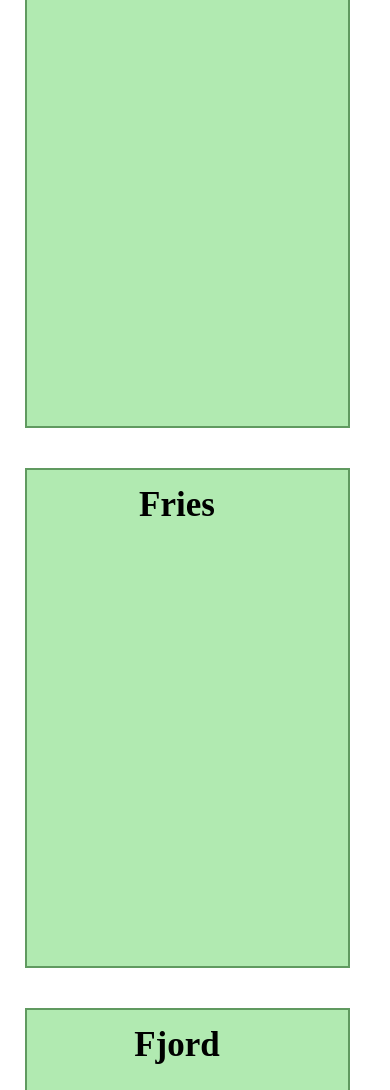
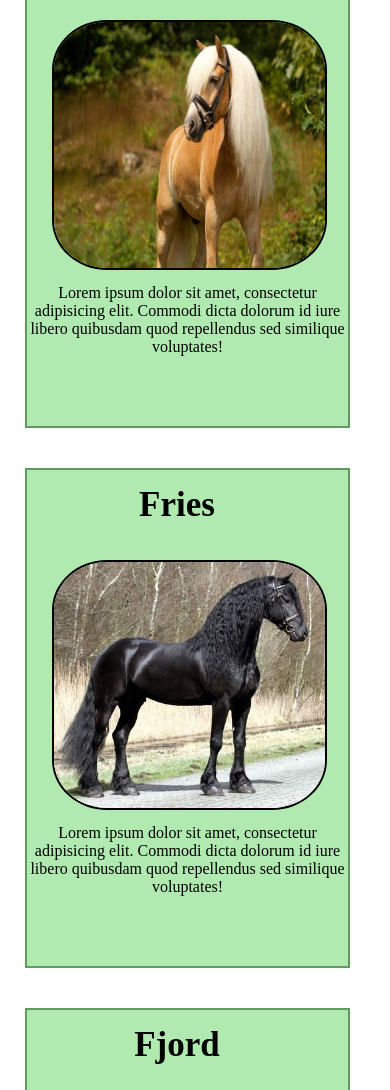
Before and after one commit to nynkebosveld/HTML, a plain HTML site: page Hackathon/rassen.html in a window 390 px wide. Shown: the part 712-1802 px from the top of the page. Drawn offline with nearby package versions, Linux system fonts and the light colour scheme.

Commit message:
paarden foto's

```diff
--- a/Hackathon/rassen.html
+++ b/Hackathon/rassen.html
@@ -34,12 +34,24 @@
     <div class="main">
         <div class="paarden_ras">
             <h1>KWPN</h1>
+            <img src="images/kwpn.jpg" alt="kwpn paard">
+            <p>
+                Lorem ipsum dolor sit amet, consectetur adipisicing elit. Commodi dicta dolorum id iure libero quibusdam quod repellendus sed similique voluptates!
+            </p>
         </div>
         <div class="paarden_ras">
             <h1>Haflinger</h1>
+            <img src="images/haflinger.jpg" alt="haflinger paard">
+            <p>
+                Lorem ipsum dolor sit amet, consectetur adipisicing elit. Commodi dicta dolorum id iure libero quibusdam quod repellendus sed similique voluptates!
+            </p>
         </div>
         <div class="paarden_ras">
             <h1>Fries</h1>
+            <img src="images/fries.jpg" alt="fries paard">
+            <p>
+                Lorem ipsum dolor sit amet, consectetur adipisicing elit. Commodi dicta dolorum id iure libero quibusdam quod repellendus sed similique voluptates!
+            </p>
         </div>
         <div class="paarden_ras">
             <h1>Fjord</h1>
--- a/Hackathon/style.css
+++ b/Hackathon/style.css
@@ -14,7 +14,6 @@
 
     footer {
         height: 50px;
-        /*width: 100%;*/
         background-color: #609a60;
     }
 
@@ -114,6 +113,17 @@
         background-color: #b1eab1;
         margin: 20px 25px;
         border: #609a60 2px solid;
+    }
+
+    .paarden_ras img{
+        width: 275px;
+        height: 250px;
+        border-radius: 20%;
+        margin: 10px 25px;
+    }
+
+    .paarden_ras p{
+        text-align: center;
     }
 
     .paarden_ras h1 {
```
Also changed, not shown: Hackathon/images/fjord.jpg (added), Hackathon/images/fries.jpg (added), Hackathon/images/haflinger.jpg (added), Hackathon/images/ijslander.jpg (added), Hackathon/images/kwpn.jpg (added), Hackathon/images/shire.jpg (added), 1 other file.
